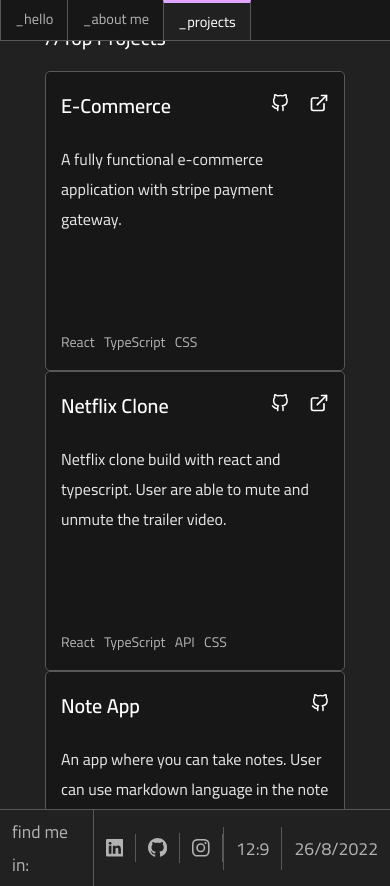
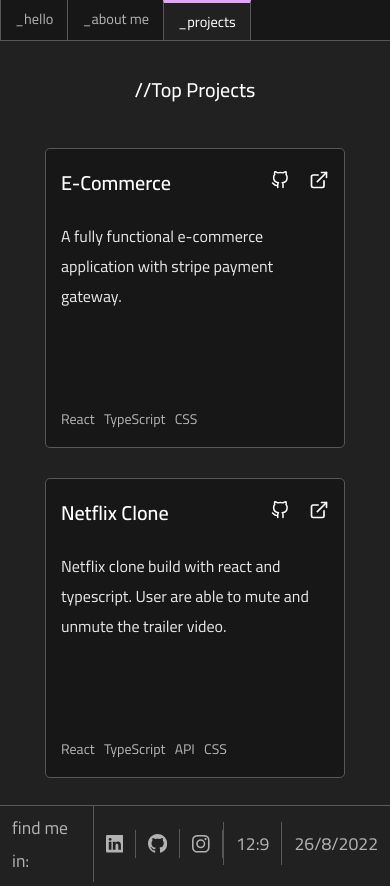
Before and after one commit to mirayatech/V2-Portfolio, a React (Vite) app: page /projects in a window 390 px wide. Built offline with nearby package versions, Linux system fonts and the light colour scheme.

Commit message:
style: make project responsive

```diff
--- a/src/components/Projects/Projects.tsx
+++ b/src/components/Projects/Projects.tsx
@@ -3,8 +3,11 @@
 
 export function Projects() {
   return (
+    <>
+      {" "}
+      <h1 className="projects__title">//Top Projects</h1>
       <div className="projects">
-      <motion.div
+        <motion.a
           initial="hidden"
           animate="visible"
           variants={{
@@ -20,10 +23,9 @@
               },
             },
           }}
-        className="first__project"
+          href="https://github.com/mirayatech/E-Commerce"
+          target="_blank"
         >
-        <h1 className="projects__title">//Top Projects</h1>
-        <a href="https://github.com/mirayatech/E-Commerce" target="_blank">
           <div className="project">
             <div className="title">
               <h2>E-Commerce</h2>
@@ -47,8 +49,8 @@
               React&nbsp;&nbsp;&nbsp;TypeScript&nbsp;&nbsp;&nbsp;CSS
             </div>
           </div>
-        </a>
-      </motion.div>
+        </motion.a>
+
         <motion.a
           initial="hidden"
           animate="visible"
@@ -78,14 +80,17 @@
                 >
                   <FiGithub />
                 </a>
-              <a href="https://netflix-mirayatech.vercel.app/" target="_blank">
+                <a
+                  href="https://netflix-mirayatech.vercel.app/"
+                  target="_blank"
+                >
                   <FiExternalLink />
                 </a>
               </div>
             </div>
             <p>
-            Netflix clone build with react and typescript. User are able to mute
-            and unmute the trailer video.
+              Netflix clone build with react and typescript. User are able to
+              mute and unmute the trailer video.
             </p>
             <div className="language">
               React&nbsp;&nbsp;&nbsp;TypeScript&nbsp;&nbsp;&nbsp;API&nbsp;&nbsp;&nbsp;CSS
@@ -116,7 +121,10 @@
             <div className="title">
               <h2>Note App</h2>
               <div className="title__wrapper">
-              <a href="https://github.com/mirayatech/Note-App" target="_blank">
+                <a
+                  href="https://github.com/mirayatech/Note-App"
+                  target="_blank"
+                >
                   <FiGithub />
                 </a>
               </div>
@@ -166,8 +174,8 @@
               </div>
             </div>
             <p>
-            GitHub Finder makes it super easy to find any random GitHub user and
-            see their work.
+              GitHub Finder makes it super easy to find any random GitHub user
+              and see their work.
             </p>
             <div className="language">
               JavaScript&nbsp;&nbsp;&nbsp;HTML&nbsp;&nbsp;&nbsp;CSS
@@ -198,7 +206,10 @@
             <div className="title">
               <h2>Movie App</h2>
               <div className="title__wrapper">
-              <a href="https://github.com/mirayatech/Movie-App" target="_blank">
+                <a
+                  href="https://github.com/mirayatech/Movie-App"
+                  target="_blank"
+                >
                   <FiGithub />
                 </a>
                 <a href="https://movieflix-navy.vercel.app/" target="_blank">
@@ -342,5 +353,6 @@
           </div>
         </motion.a>
       </div>
+    </>
   );
 }
--- a/src/styles/Projects.css
+++ b/src/styles/Projects.css
@@ -22,16 +22,16 @@
   display: grid;
   align-items: center;
   position: relative;
-  padding: 30px;
+  padding: 10px 30px 30px 30px;
   overflow-y: scroll;
   justify-content: center;
   gap: 0 10px;
   grid-template-columns: repeat(auto-fit, 300px);
 }
 
-.projects .projects__title {
-  margin-top: -52px;
-  padding-bottom: 15px;
+.projects__title {
+  text-align: center;
+  padding: 30px 0;
   font-weight: 500;
 
   font-size: calc(20 / 16 * 1rem);
@@ -40,6 +40,7 @@
 
 .project {
   display: flex;
+  justify-content: center;
   flex-direction: column;
   border: 1px solid var(--light-grey);
   border-radius: 5px;
@@ -98,3 +99,33 @@
   color: var(--text);
   font-size: calc(14 / 16 * 1rem);
 }
+
+@media screen and (max-width: 1290px) {
+  .project {
+    margin-bottom: 30px;
+  }
+}
+
+@media screen and (max-height: 875px) {
+  .projects {
+    height: 79vh;
+  }
+}
+
+@media screen and (max-height: 810px) {
+  .projects {
+    height: 76vh;
+  }
+}
+
+@media screen and (max-height: 719px) {
+  .projects {
+    height: 74vh;
+  }
+}
+
+@media screen and (max-height: 660px) {
+  .projects {
+    height: 71vh;
+  }
+}
```
Lines whose indentation alone changed are shown as unchanged.
